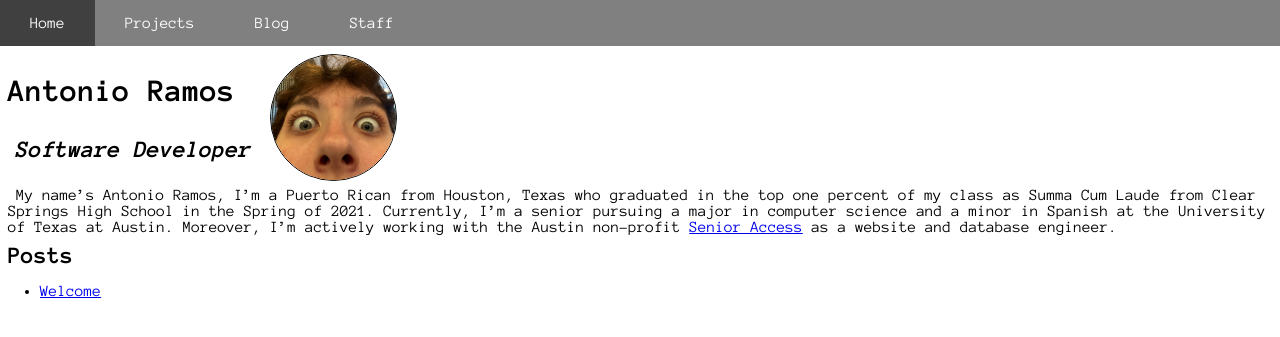
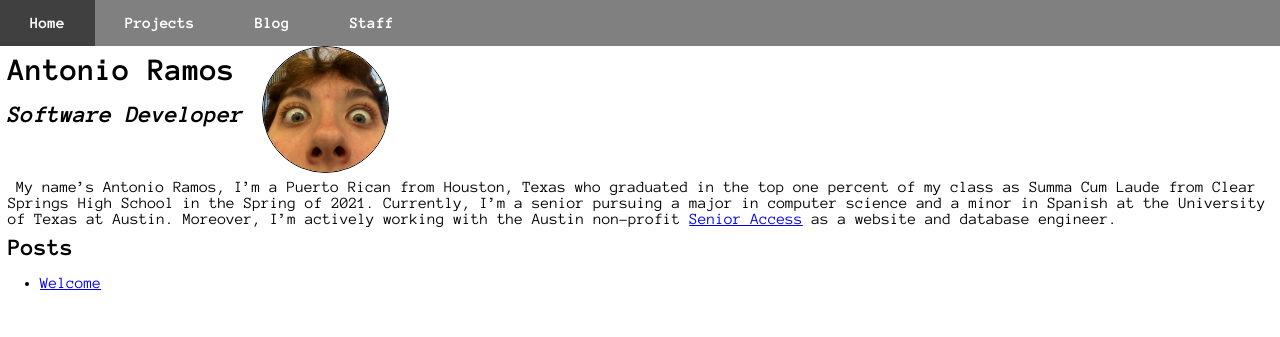
Before and after one commit to jimbo23000/jimbo23000.github.io, a Jekyll site: the page built from _authors/jimbo.md, in a window 1280 px wide. Shown: the top 337 px of the page. Built offline with Jekyll 4.4.1, drawn with Linux system fonts in a browser that asks for light colours.

Commit message:
First release ready version, needs styling

```diff
--- a/_authors/jimbo.md
+++ b/_authors/jimbo.md
@@ -2,7 +2,7 @@
 username: Jimbo
 name: Antonio Ramos
 position: Software Developer
-pfp_path: /assets/images/jimbo.jpeg
+pfp_path: /assets/images/antonio.jpeg
 pfp_alt_text: Graduation picture coming soon.
 ---
 My name's Antonio Ramos, I'm a Puerto Rican from Houston, Texas who graduated in the top one percent of my class as Summa Cum Laude from Clear Springs High School in the Spring of 2021. Currently, I'm a senior pursuing a major in computer science and a minor in Spanish at the University of Texas at Austin. Moreover, I'm actively working with the Austin non-profit [Senior Access](https://senioraccesstx.org/) as a website and database engineer.
--- a/_sass/author.scss
+++ b/_sass/author.scss
@@ -1,26 +1,20 @@
 .author {
     height: 125px;
     width: 400px;
-
-    margin: 8px;
-    padding: 0px;
 
     display: flex;
     flex-wrap: wrap;
     flex-direction: column;
 }
 .author h2 {
-    margin: 8px;
-    padding: 0px;
-
     font-style: italic;
 }
 .author img {
+    border: 1px solid black;
+
     height: 125px;
     width: 125px;
 
     object-fit: cover;
     border-radius: 50%;
-
-    border: 1px solid black;
 }
--- a/_sass/main.scss
+++ b/_sass/main.scss
@@ -3,6 +3,10 @@ body {
     padding: 0px;
 
     font-family: "Anonymous Pro", sans-serif;
+}
+h1 {
+    margin: 8px;
+    padding: 0px;
 }
 h2 {
     margin: 8px;
--- a/_sass/navbar.scss
+++ b/_sass/navbar.scss
@@ -21,6 +21,9 @@
     display: block;
     text-align: center;
     text-decoration: none;
+
+    /* Figure out how to use font.scss */
+    font-weight: 700;
 }
 .navbar a:hover {
     background-color: hsl(0, 0%, 25%);
--- a/projects.html
+++ b/projects.html
@@ -1,7 +1,9 @@
 ---
 title: Projects
 ---
-<h1>Past and Current Projects</h1>
+<h1 align="center">
+  Past and Current Projects
+</h1>
 <table class="table">
   <tr>
     <th>Name</th>
```
Also changed, not shown: _authors/simba.md (added, +7 -0 lines), assets/images/antonio.jpeg (renamed from assets/images/jimbo.jpeg), 1 other file.
